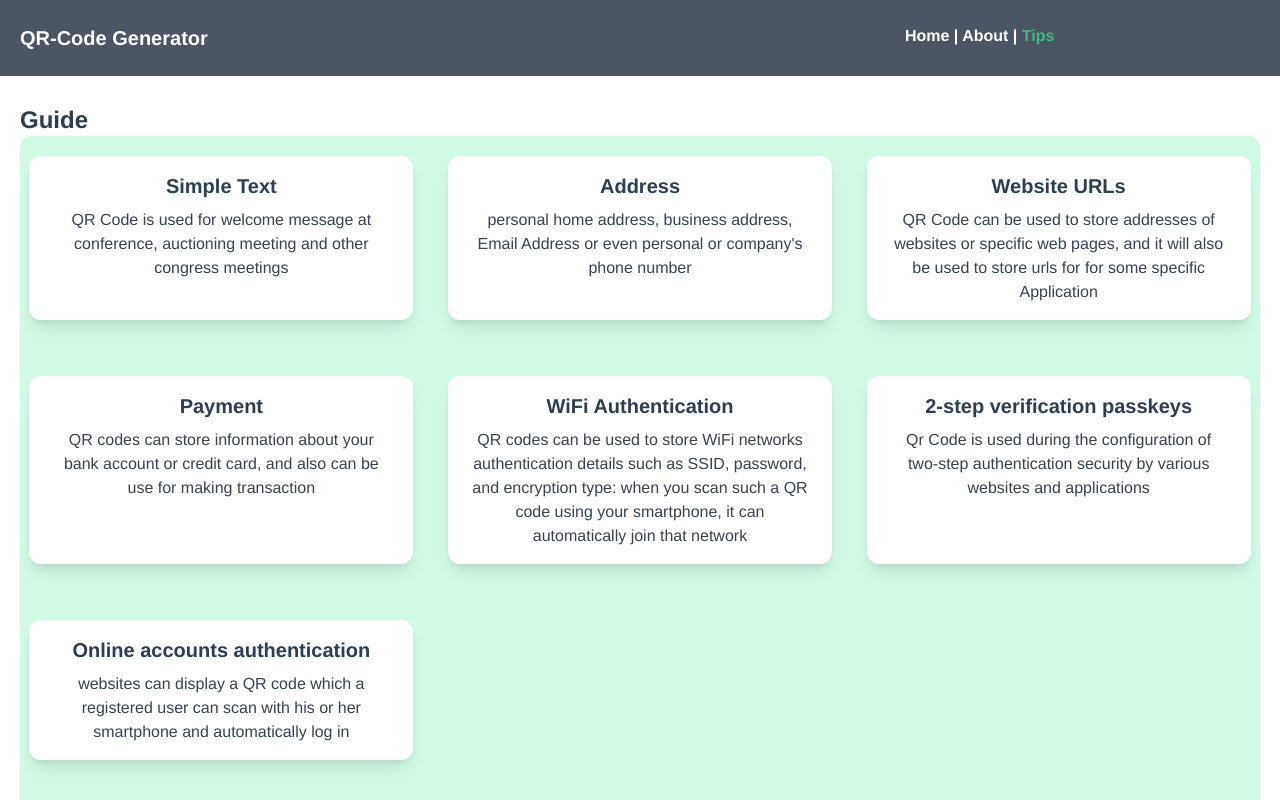
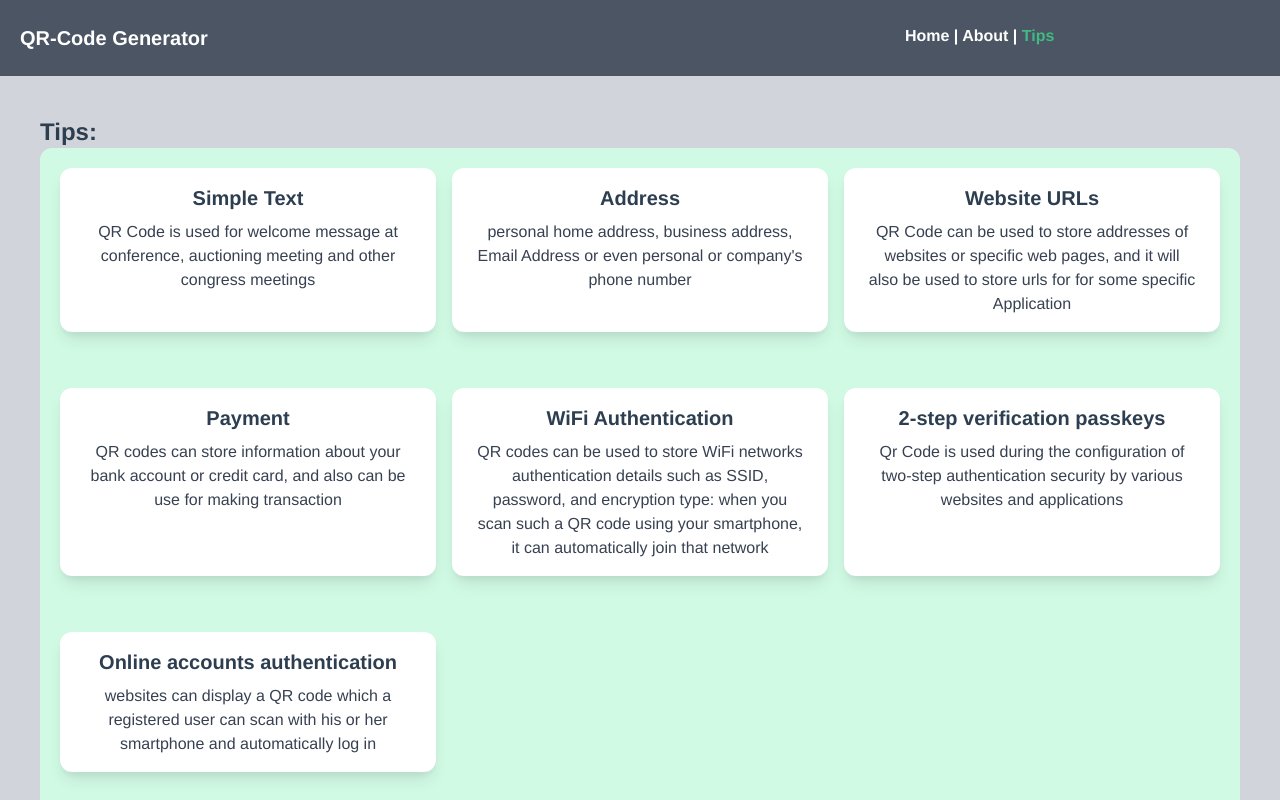
Before and after one commit to Bapper-Ik/qrcode-generator, a Vue app: page /usage in a window 1280 px wide. Shown: the top 800 px of the page. Built offline with nearby package versions, Linux system fonts and the light colour scheme.

Commit message:
Usage component configuration.

```diff
--- a/src/views/Usage.vue
+++ b/src/views/Usage.vue
@@ -1,7 +1,7 @@
 <template>
-    <div class="mx-5 mt-7">
-        <h1 class="text-left text-2xl font-bold ">Guide</h1>
-        <div class="bg-green-100 mb-12 rounded-xl py-5 md:grid md:grid-cols-3 md:gap-4">
+    <div class="bg-gray-300 p-10">
+        <h1 class="text-left text-2xl font-bold ">Tips:</h1>
+        <div class="bg-green-100 mb-12 rounded-xl p-5 md:grid md:grid-cols-3 md:gap-4">
 
             <div class="bg-white mb-10 mx-auto max-w-sm rounded-xl overflow-hidden shadow-lg">
                 <div class="px-6 py-4">
```
